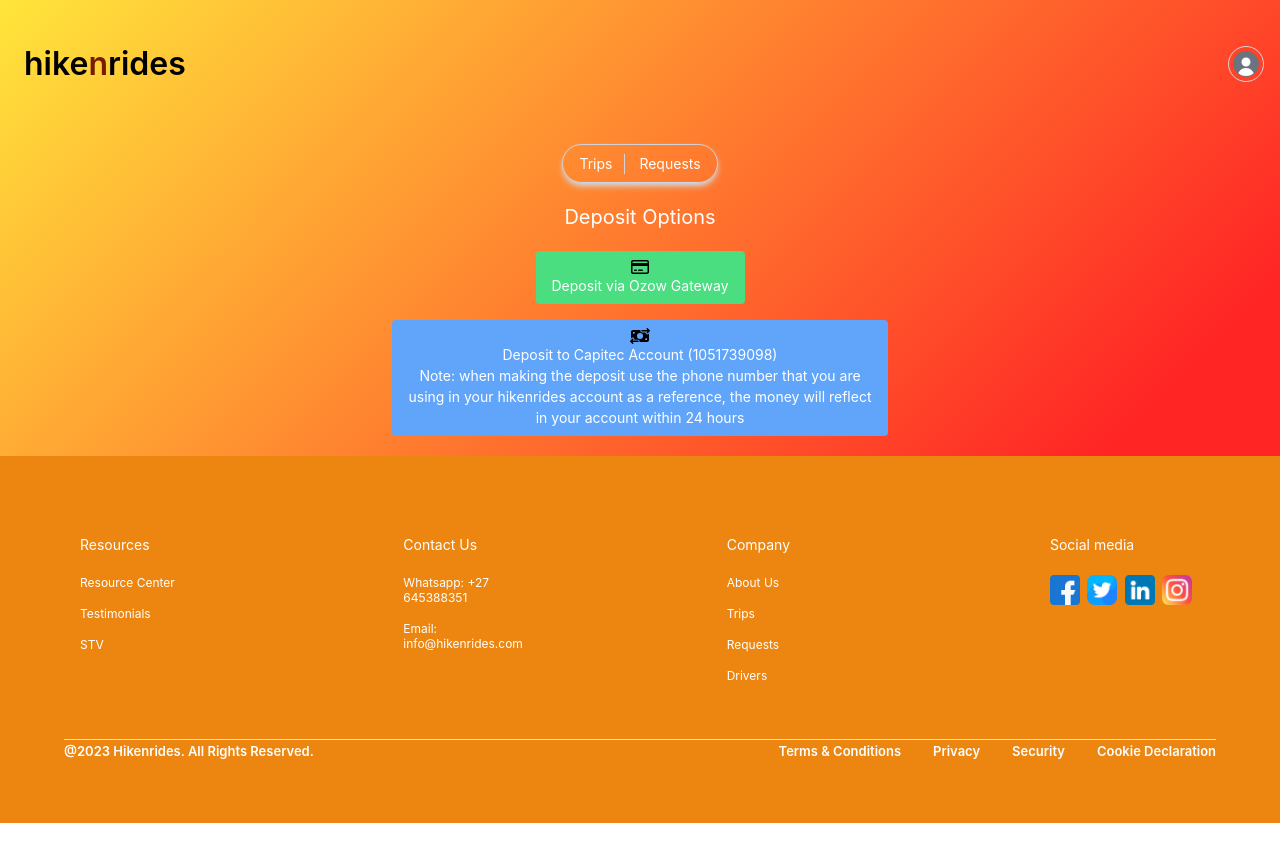
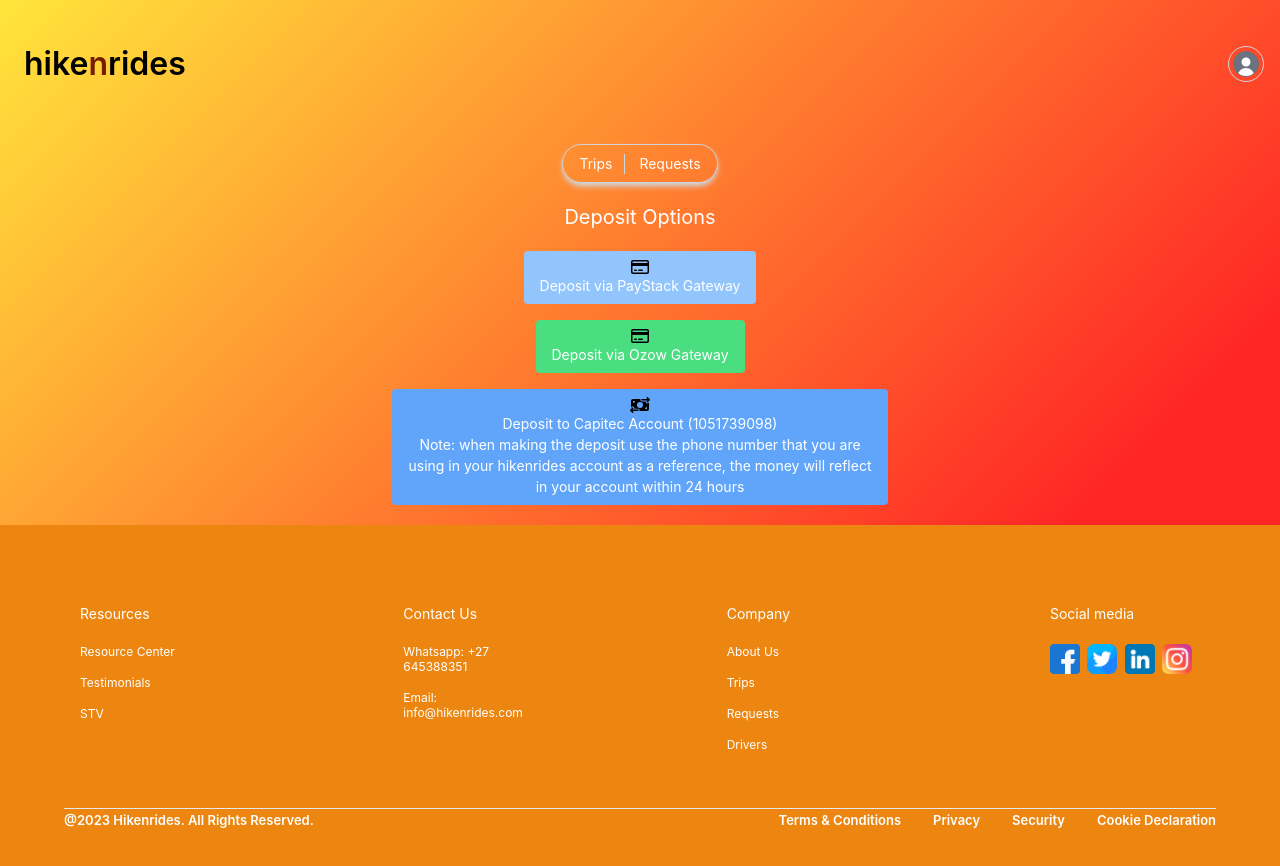
Before and after one commit to hikenrides/company_website, a React (Vite) app in the folder client/: page /deposit in a window 1280 px wide. Shown: the top 866 px of the page. Before the commit the page ends 823 px from the top, so only its background shows below. Built offline with nearby package versions, Linux system fonts and the light colour scheme; no server answers.

Commit message:
paystack gateway button

```diff
--- a/client/src/pages/DepositPage.jsx
+++ b/client/src/pages/DepositPage.jsx
@@ -2,6 +2,7 @@ import React, { useState } from 'react';
 
 const DepositPage = () => {
   const [ozowError, setOzowError] = useState(false);
+  const [paystackError, setPayStackError] = useState(false);
 
   const handleOzowClick = () => {
     // Add your logic to check if the Ozow payment method is available
@@ -9,10 +10,43 @@ const DepositPage = () => {
     setOzowError(true);
   };
 
+  const handlePayStackClick = () => {
+    // Redirect the user to the PayStack payment page
+    window.location.href = "https://paystack.com/pay/jmk8k9skzp";
+    // Set the paystackError state to false (assuming it should be reset after redirection)
+    setPayStackError(false);
+  };
+
+
+
   return (
-    <div className="text-center max-w-lg mx-auto text-white">
+    <div className="text-center max-w-lg mx-auto text-white mb-30">
       <h2 className="text-xl mb-4">Deposit Options</h2>
       <div className="flex flex-col gap-4 items-center">
+      <button
+          className="bg-blue-300 text-white py-2 px-4 rounded"
+          onClick={handlePayStackClick}
+        >
+          <svg xmlns="http://www.w3.org/2000/svg" height="16" width="18" viewBox="0 0 576 512" className="mx-auto">
+            <path d="M512 80c8.8 0 16 7.2 16 16v32H48V96c0-8.8 7.2-16 16-16H512zm16 144V416c0 8.8-7.2 16-16 16H64c-8.8 0-16-7.2-16-16V224H528zM64 32C28.7 32 0 60.7 0 96V416c0 35.3 28.7 64 64 64H512c35.3 0 64-28.7 64-64V96c0-35.3-28.7-64-64-64H64zm56 304c-13.3 0-24 10.7-24 24s10.7 24 24 24h48c13.3 0 24-10.7 24-24s-10.7-24-24-24H120zm128 0c-13.3 0-24 10.7-24 24s10.7 24 24 24H360c13.3 0 24-10.7 24-24s-10.7-24-24-24H248z"/>
+          </svg>
+          Deposit via PayStack Gateway
+        </button>
+
+        {paystackError && (
+          <p className="text-brown-200 flex">
+            <svg xmlns:rdf="http://www.w3.org/1999/02/22-rdf-syntax-ns#" xmlns="http://www.w3.org/2000/svg" height="24" width="24" version="1.1" xmlns:cc="http://creativecommons.org/ns#" xmlns:dc="http://purl.org/dc/elements/1.1/">
+ <g transform="translate(0 -1028.4)">
+  <path d="m22 12c0 5.523-4.477 10-10 10-5.5228 0-10-4.477-10-10 0-5.5228 4.4772-10 10-10 5.523 0 10 4.4772 10 10z" transform="translate(0 1029.4)" fill="#c0392b"/>
+  <path d="m22 12c0 5.523-4.477 10-10 10-5.5228 0-10-4.477-10-10 0-5.5228 4.4772-10 10-10 5.523 0 10 4.4772 10 10z" transform="translate(0 1028.4)" fill="#e74c3c"/>
+  <path d="m7.0503 1037.8 3.5357 3.6-3.5357 3.5 1.4142 1.4 3.5355-3.5 3.536 3.5 1.414-1.4-3.536-3.5 3.536-3.6-1.414-1.4-3.536 3.5-3.5355-3.5-1.4142 1.4z" fill="#c0392b"/>
+  <path d="m7.0503 1036.8 3.5357 3.6-3.5357 3.5 1.4142 1.4 3.5355-3.5 3.536 3.5 1.414-1.4-3.536-3.5 3.536-3.6-1.414-1.4-3.536 3.5-3.5355-3.5-1.4142 1.4z" fill="#ecf0f1"/>
+ </g>
+</svg>
+            The selected payment method is currently not available.
+          </p>
+        )}
+
         <button
           className="bg-green-400 text-white py-2 px-4 rounded"
           onClick={handleOzowClick}
```
